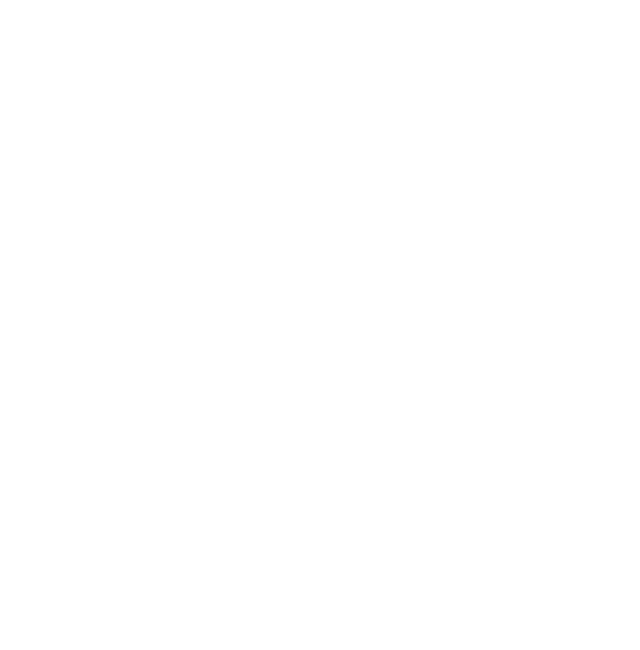
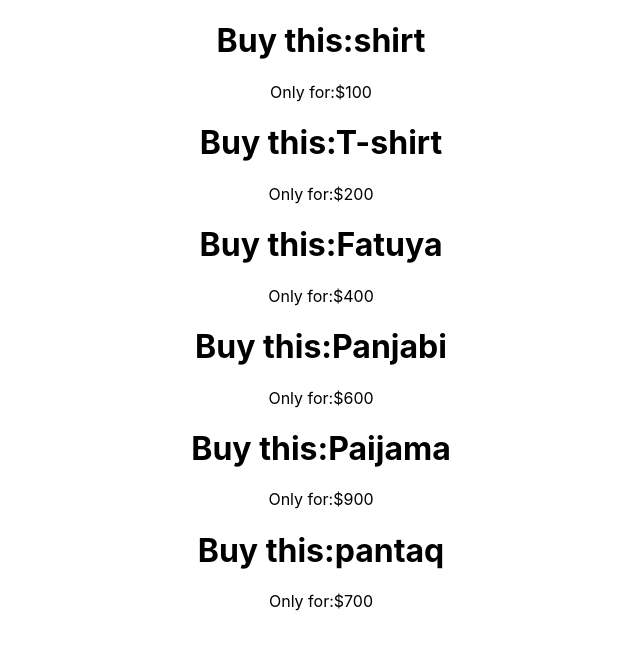
Before and after one commit to CsdSreekanta/create-fake-data2, a React (Create React App) app: page / in a window 1280 px wide. Shown: the top 650 px of the page, without its empty margins (319-959 px from the left). Built offline with nearby package versions, Linux system fonts and the light colour scheme.

Commit message:
show fake data to UI

```diff
--- a/src/components/Cosmetic/Cosmetic.js
+++ b/src/components/Cosmetic/Cosmetic.js
@@ -1 +1,13 @@
-rsc
+import React from 'react';
+
+const Cosmetic = (props) => {
+    const {name, price} =props.cosmetic
+    return (
+        <div>
+            <h1>Buy this:{name}</h1>
+            <p>Only for:${price}</p>
+        </div>
+    );
+};
+
+export default Cosmetic;
--- a/src/components/Cosmetics/Cosmetics.js
+++ b/src/components/Cosmetics/Cosmetics.js
@@ -1,4 +1,5 @@
 import React from 'react';
+import Cosmetic from '../Cosmetic/Cosmetic';
 
 const Cosmetics = () => {
     const cosmetics =[
@@ -12,7 +13,10 @@ const Cosmetics = () => {
     return (
         <div>
             {
-                cosmetics.map(cosmetic =>console.log(cosmetic))
+                cosmetics.map(cosmetic =><Cosmetic
+                     key={cosmetic.id}
+                     cosmetic ={cosmetic}
+                     ></Cosmetic>)
             }
 
         </div>
```
